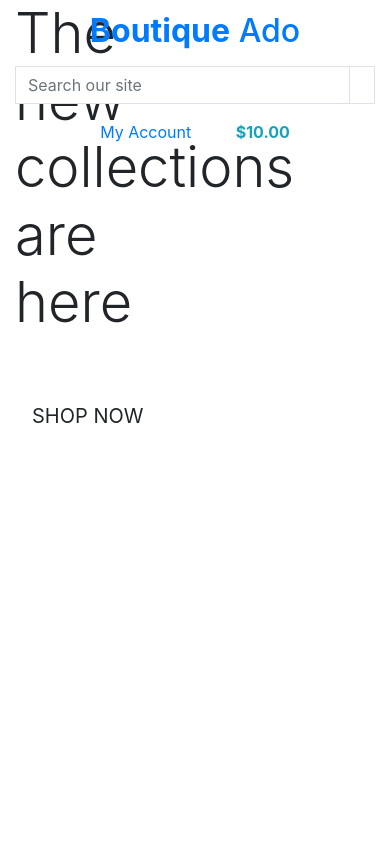
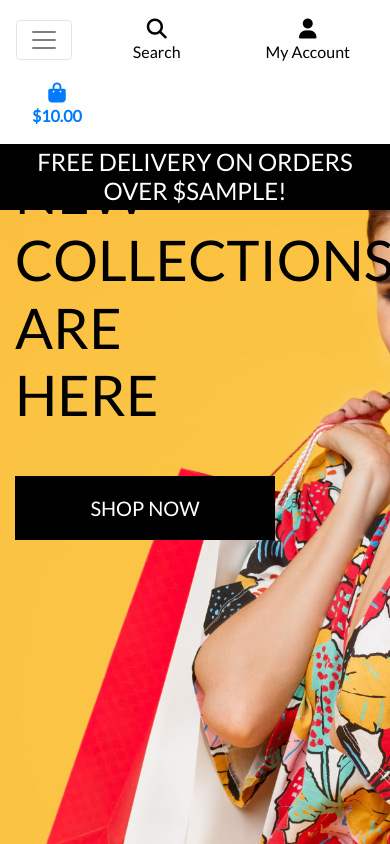
Before and after one commit to JosephOConnell/boutique_ado_v1, a Django app: template home/templates/home/index.html in a window 390 px wide. Run offline with Django 3.2, Linux system fonts and the light colour scheme; the template is opened without the code that fills it: most values are stand-ins (such as "Sample title", 1, 10 or a date in 2020); some libraries are stand-ins or nearby versions.

Commit message:
Added mobile header and main nav bar

```diff
--- a/boutique_ado/urls.py
+++ b/boutique_ado/urls.py
@@ -15,10 +15,11 @@ Including another URLconf
 """
 from django.contrib import admin
 from django.urls import path, include
+from django.conf import settings
+from django.conf.urls.static import static
 
 urlpatterns = [
     path('admin/', admin.site.urls),
     path('accounts/', include('allauth.urls')),
     path('', include('home.urls')),
-
-]
+] + static(settings.MEDIA_URL, document_root=settings.MEDIA_ROOT)
--- /dev/null
+++ b/static/css/base.css
@@ -0,0 +1,85 @@
+html {
+    height: 100%;
+}
+
+body {
+    background: url('/media/homepage_background_cropped.jpg') no-repeat center center fixed;
+    background-size: cover;
+    height: calc(100vh - 164px);
+    color: #555;
+    font-family: 'Lato';
+}
+
+/* from Bulma */
+.icon {
+    align-items: center;
+    display: inline-flex;
+    justify-content: center;
+    height: 1.5rem;
+    width: 1.5rem;
+}
+
+.logo-font {
+    text-transform: uppercase;
+}
+
+.main-logo-link {
+    width: fit-content;
+}
+
+.shop-now-button {
+    background: black;
+    color: white;
+    min-width: 260px;
+}
+
+.btn-black {
+    background: black;
+    color: white;
+}
+
+.shop-now-button:hover,
+.shop-now-button:active,
+.shop-now-button:focus,
+.btn-black:hover,
+.btn-black:active,
+.btn-black:focus {
+    background: #222;
+    color: white;
+}
+
+.text-black {
+    color: #000 !important;
+}
+
+.border-black {
+    border: 1px solid black !important;
+}
+
+.bg-black {
+    background: #000 !important;
+}
+
+/* -------------------------------- Media Queries */
+
+/* Slightly larger container on xl screens */
+@media (min-width: 1200px) {
+  .container {
+    max-width: 80%;
+  }
+}
+
+/* fixed top navbar only on medium and up */
+@media (min-width: 992px) {
+    .fixed-top-desktop-only {
+        position: fixed;
+        top: 0;
+        right: 0;
+        left: 0;
+        z-index: 1030;
+    }
+
+    .header-container {
+        padding-top: 164px;
+    }
+}
--- a/templates/base.html
+++ b/templates/base.html
@@ -15,14 +15,17 @@
 
     {% block corecss %}
         <link rel="stylesheet" href="https://stackpath.bootstrapcdn.com/bootstrap/4.4.1/css/bootstrap.min.css" integrity="sha384-Vkoo8x4CGsO3+Hhxv8T/Q5PaXtkKtu6ug5TOeNV6gBiFeWPGFN9MuhOf23Q9Ifjh" crossorigin="anonymous">
+        <link rel="stylesheet" href="https://fonts.googleapis.com/css?family=Lato&display=swap">
+        <link rel="stylesheet" href="{% static 'css/base.css' %}">
     {% endblock %}
 
     {% block extra_css %}
     {% endblock %}
 
     {% block corejs %}
+        <script src="https://kit.fontawesome.com/1be29f1db7.js" crossorigin="anonymous"></script>
         <script src="https://code.jquery.com/jquery-3.4.1.slim.min.js" integrity="sha384-J6qa4849blE2+poT4WnyKhv5vZF5SrPo0iEjwBvKU7imGFAV0wwj1yYfoRSJoZ+n" crossorigin="anonymous"></script>
-        <script src="https://cdn.jsdelivr.net/npm/jquery@3.5.1/dist/jquery.min.js" integrity="sha256-9/aliU8dGd2tb6OSsuzixeV4y/faTqgFtohetphbbj0=" crossorigin="anonymous"></script>
+        <script src="https://cdn.jsdelivr.net/npm/popper.js@1.16.0/dist/umd/popper.min.js" integrity="sha384-Q6E9RHvbIyZFJoft+2mJbHaEWldlvI9IOYy5n3zV9zzTtmI3UksdQRVvoxMfooAo" crossorigin="anonymous"></script>
         <script src="https://stackpath.bootstrapcdn.com/bootstrap/4.4.1/js/bootstrap.min.js" integrity="sha384-wfSDF2E50Y2D1uUdj0O3uMBJnjuUD4Ih7YwaYd1iqfktj0Uod8GCExl3Og8ifwB6" crossorigin="anonymous"></script>
     {% endblock %}
 
@@ -33,7 +36,7 @@
   </head>
   <body>
     <header class="container-fluid fixed-top">
-        <div class="row">
+        <div id="topnav" class="row bg-white pt-lg-2 d-none d-lg-flex">
             <div class="col-12 col-lg-4 my-auto py-1 py-lg-0 text-center text-lg-left">
                 <a href="{% url 'home' %}" class="nav-link main-logo-link">
                     <h2 class="logo-font text-black my-0"><strong>Boutique</strong> Ado</h2>
@@ -92,6 +95,20 @@
                 </ul>
             </div>
         </div>
+        <div class="row bg-white">
+            <nav class="navbar navbar-expand-lg navbar-light w-100">
+                <button class="navbar-toggler" type="button" data-toggle="collapse" data-target="#main-nav" aria-controls="main-nav" aria-expanded="false" aria-label="Toggle navigation">
+                    <span class="navbar-toggler-icon"></span>
+                </button>
+                {% include 'includes/mobile-top-header.html' %}
+                {% include 'includes/main-nav.html' %}
+            </nav>
+        </div>
+        <div id="delivery-banner" class="row text-center">
+            <div class="col bg-black text-white">
+                <h4 class="logo-font my-1">Free delivery on orders over ${{ free_shipping_threshold }}!</h4>
+            </div>
+        </div>
     </header>
 
     {% if messages %}
--- /dev/null
+++ b/templates/includes/mobile-top-header.html
@@ -0,0 +1,56 @@
+<li class="list-inline-item">
+    <a class="text-black nav-link d-block d-lg-none" href="#" id="mobile-search" data-toggle="dropdown" aria-haspopup="true" aria-expanded="false">
+        <div class="text-center">
+            <div><i class="fas fa-search fa-lg"></i></div>
+            <p class="my-0">Search</p>
+        </div>
+    </a>
+    <div class="dropdown-menu border-0 w-100 p-3 rounded-0 my-0" aria-labelledby="mobile-search">
+        <form class="form" method="GET" action="">
+            <div class="input-group w-100">
+                <input class="form-control border border-black rounded-0" type="text" name="q" placeholder="Search our site">
+                <div class="input-group-append">
+                    <button class="form-control form-control btn btn-black border border-black rounded-0" type="submit">
+                        <span class="icon">
+                            <i class="fas fa-search"></i>
+                        </span>
+                    </button>
+                </div>
+            </div>
+        </form>
+    </div>
+</li>
+<li class="list-inline-item dropdown">
+    <a class="text-black nav-link d-block d-lg-none" href="#" id="user-options" data-toggle="dropdown" aria-haspopup="true" aria-expanded="false">
+        <div class="text-center">
+            <div><i class="fas fa-user fa-lg"></i></div>
+            <p class="my-0">My Account</p>
+        </div>
+    </a>
+    <div class="dropdown-menu border-0" aria-labelledby="user-options">
+        {% if request.user.is_authenticated %}
+            {% if request.user.is_superuser %}
+                <a href="{% url 'account_logout' %}" class="dropdown-item">Product Management</a>
+            {% endif %}
+            <a href="{% url 'profile' %}" class="dropdown-item">My Profile</a>
+            <a href="{% url 'account_logout' %}" class="dropdown-item">Logout</a>
+        {% else %}
+            <a href="{% url 'account_signup' %}" class="dropdown-item">Register</a>
+            <a href="{% url 'account_login' %}" class="dropdown-item">Login</a>
+        {% endif %}
+    </div>
+</li>
+<li class="list-inline-item">
+    <a class="{% if grand_total %}text-primary font-weight-bold{% else %}text-black{% endif %} nav-link d-block d-lg-none" href="">
+        <div class="text-center">
+            <div><i class="fas fa-shopping-bag fa-lg"></i></div>
+            <p class="my-0">
+                {% if grand_total %}
+                    ${{ grand_total|floatformat:2 }}
+                {% else %}
+                    $0.00
+                {% endif %}
+            </p>
+        </div>
+    </a>
+</li>
```
Also changed, not shown: boutique_ado/settings.py (+25 -19 lines), templates/includes/main-nav.html (added, +50 -0 lines), media/homepage_background_cropped.jpg (added).
